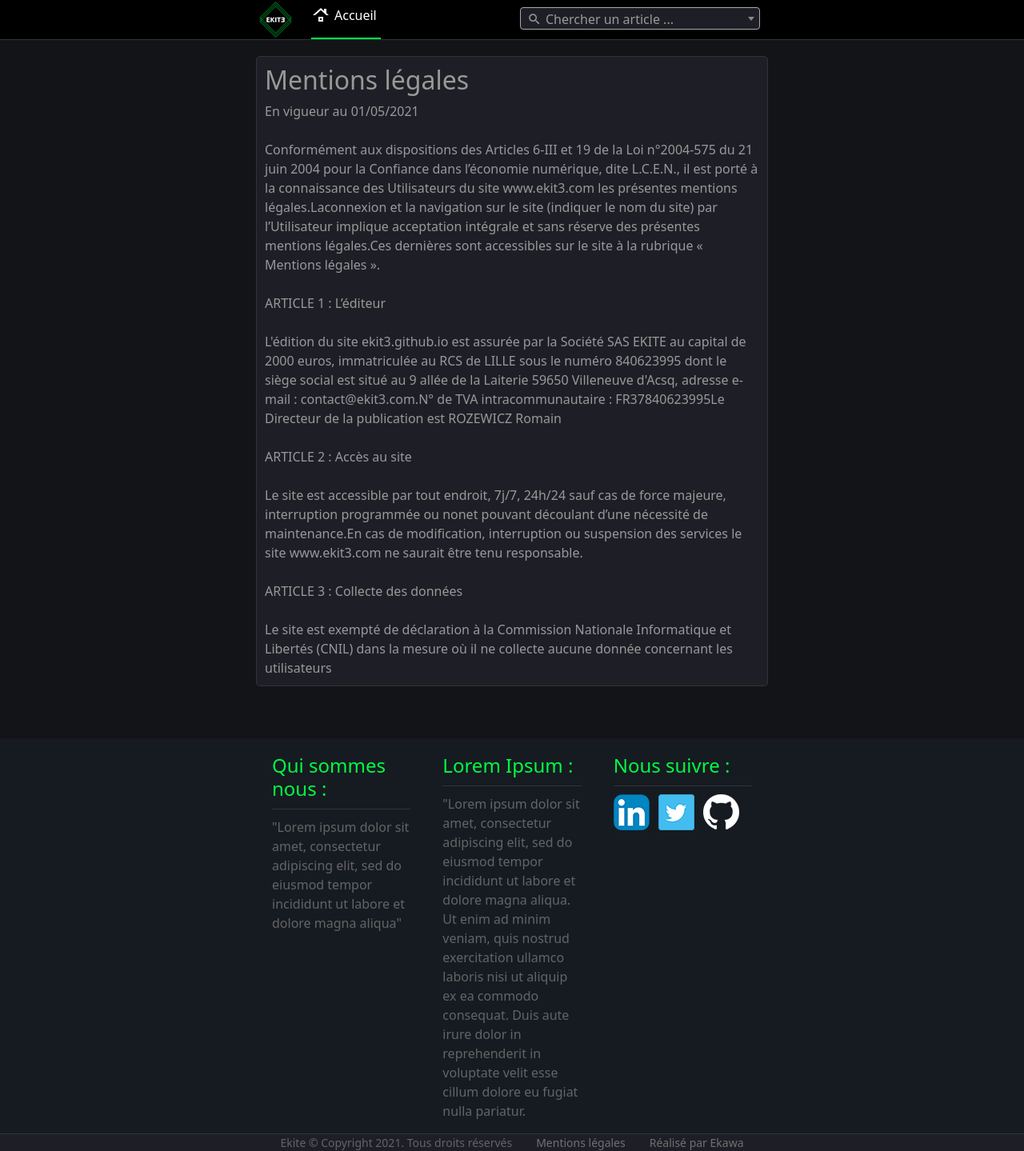
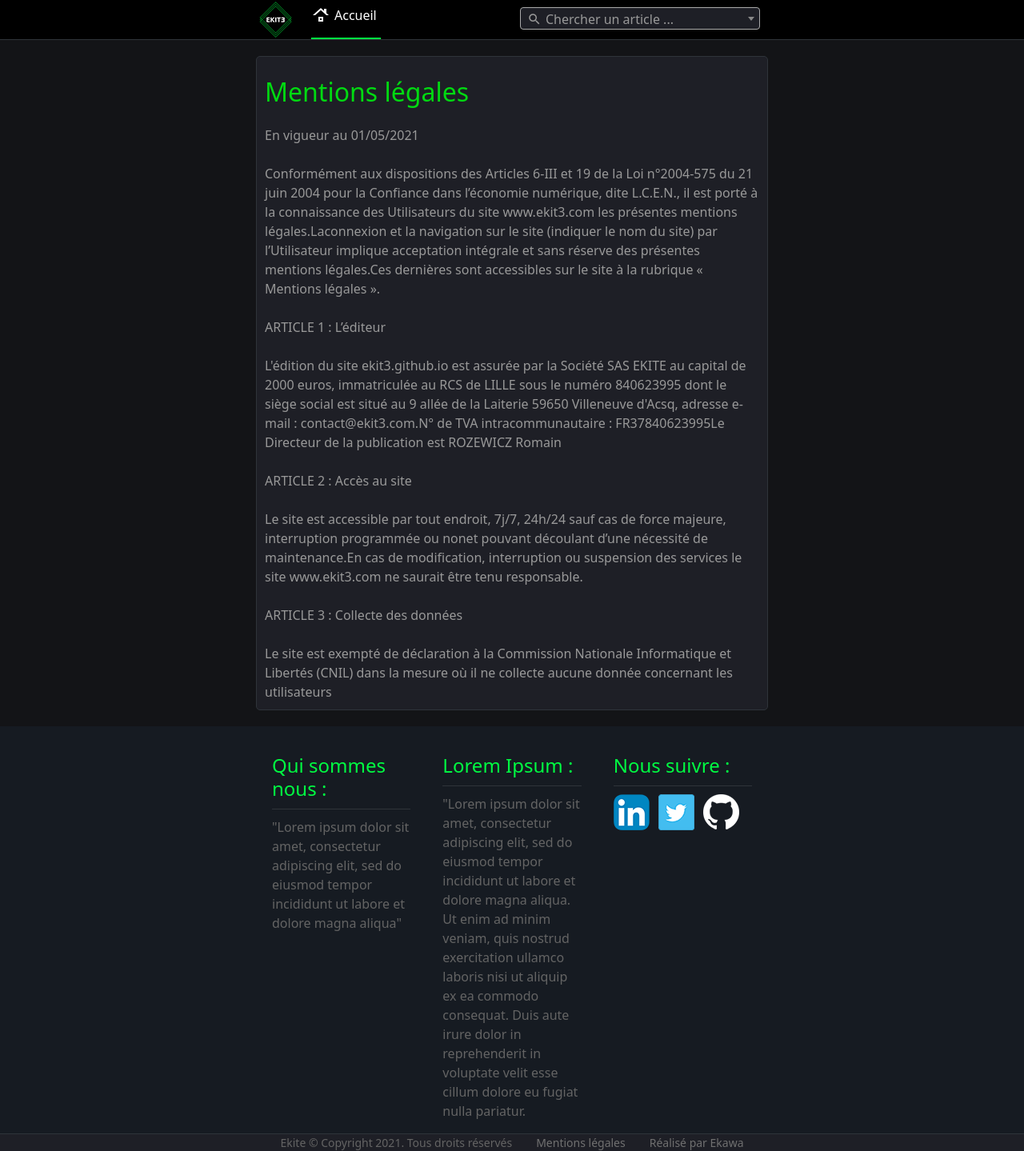
Before and after one commit to ekit3/jekyll-site, a Jekyll site: the page built from pages/mentions.md, in a window 1280 px wide. Shown: the whole page at 80% size. Built offline with Jekyll 4.4.1, drawn with Linux system fonts in a browser that asks for light colours.

Commit message:
feat(css): add new design for blockquote or title

```diff
--- a/assets/css/ekite.scss
+++ b/assets/css/ekite.scss
@@ -1,5 +1,10 @@
 html, body {
     height: 100%;
+}
+
+h1, h2, h3, h4, h5, h6 {
+    padding: 15px 0;
+    color: #00da11;
 }
 
 .page-content {
@@ -125,7 +130,8 @@
     }
 
     .highlighter-rouge {
-        color: #00fc42;
+        background-color: #333;
+        color: white;
         .button-copy-clipboard {
             position: absolute;
             top:10px;
@@ -145,6 +151,10 @@
                 margin-right: 5px;
                 font-size: 13px;
             }
+        }
+
+        blockquote {
+            padding-left:15px;
         }
 
     }
```
